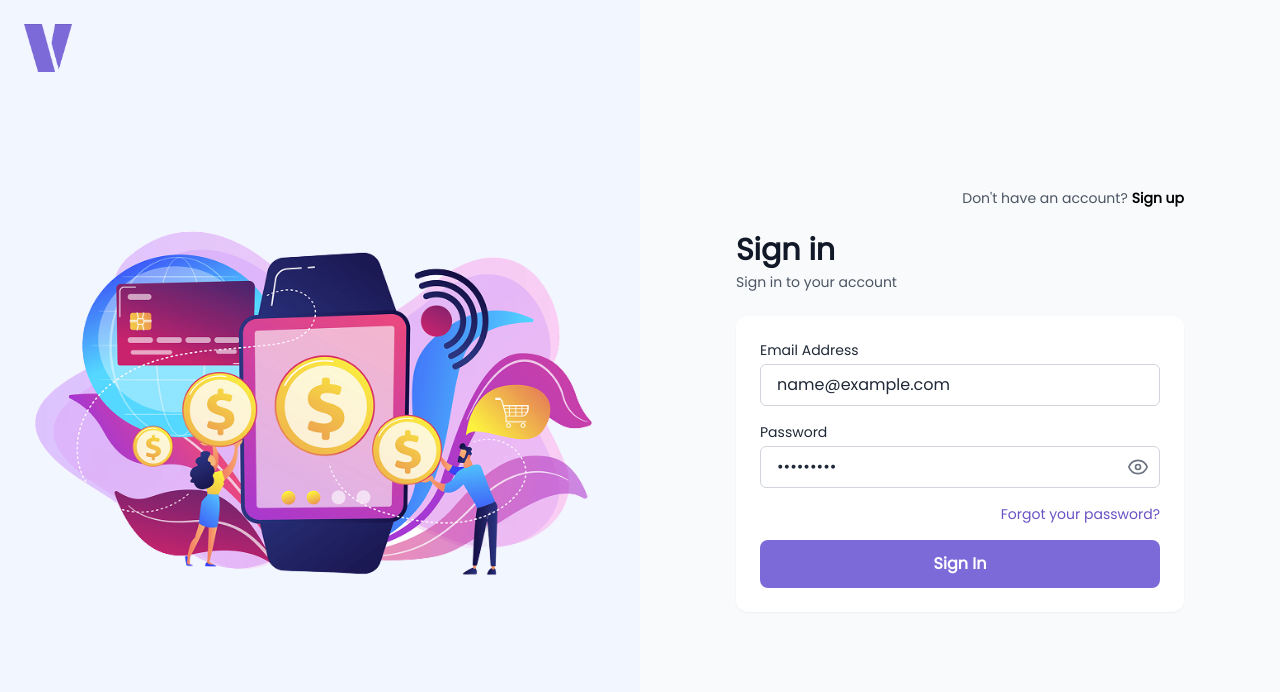
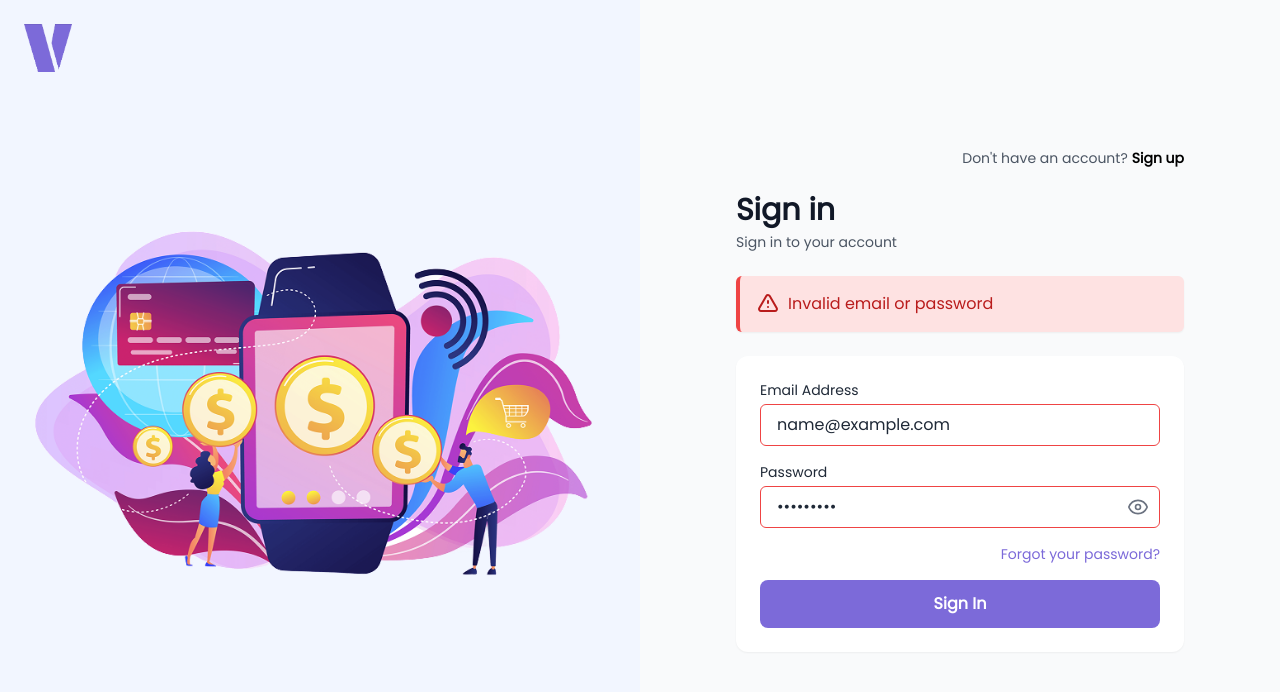
Before and after one commit to evelioexcellenta/Vuluz, a React (Vite) app in the folder client/: page /login in a window 1280 px wide. Both pictures are taken after typing "name@example.com", "Sample123" into the empty fields and a click on the button "Sign In". Shown: the top 692 px of the page. Built offline with nearby package versions, Linux system fonts and the light colour scheme; no server answers; a web font is replaced by a local one.

Commit message:
Solved web login

```diff
--- a/client/src/pages/Auth/Login.jsx
+++ b/client/src/pages/Auth/Login.jsx
@@ -17,6 +17,8 @@ const Login = () => {
     register,
     handleSubmit,
     formState: { errors },
+    setError: setFormError,
+    clearErrors,
   } = useForm({
     defaultValues: {
       email: "",
@@ -33,11 +35,35 @@ const Login = () => {
   const onSubmit = async (data) => {
     try {
       setError("");
+      clearErrors();
+
       const success = await login(data);
       if (success) navigate(ROUTES.DASHBOARD);
+      else {
+        // Handle case where login returns false but doesn't throw
+        setError("Invalid email or password");
+        highlightErrorFields();
+      }
     } catch (err) {
-      setError(err.message || "Login failed. Please try again.");
+      console.error("Login error:", err);
+
+      // Always display a generic error message for security
+      setError("Invalid email or password");
+      highlightErrorFields();
     }
+  };
+
+  // Helper to highlight both fields for error
+  const highlightErrorFields = () => {
+    setFormError("email", {
+      type: "manual",
+      message: "",
+    });
+
+    setFormError("password", {
+      type: "manual",
+      message: "",
+    });
   };
 
   return (
@@ -75,6 +101,29 @@ const Login = () => {
             <p className="text-gray-600 text-sm">Sign in to your account</p>
           </div>
 
+          {/* PROMINENT ERROR MESSAGE */}
+          {error && (
+            <div className="bg-red-100 border-l-4 border-red-500 text-red-700 p-4 rounded-md shadow-sm">
+              <div className="flex items-center">
+                <svg
+                  xmlns="http://www.w3.org/2000/svg"
+                  className="h-6 w-6 mr-2"
+                  fill="none"
+                  viewBox="0 0 24 24"
+                  stroke="currentColor"
+                >
+                  <path
+                    strokeLinecap="round"
+                    strokeLinejoin="round"
+                    strokeWidth={2}
+                    d="M12 9v2m0 4h.01m-6.938 4h13.856c1.54 0 2.502-1.667 1.732-3L13.732 4c-.77-1.333-2.694-1.333-3.464 0L3.34 16c-.77 1.333.192 3 1.732 3z"
+                  />
+                </svg>
+                <span>{error}</span>
+              </div>
+            </div>
+          )}
+
           <form
             onSubmit={handleSubmit(onSubmit)}
             className="bg-white p-6 space-y-4 shadow-sm rounded-xl"
@@ -87,17 +136,24 @@ const Login = () => {
               <input
                 type="email"
                 placeholder="your@email.com"
+                autoComplete="email"
                 {...register("email", {
                   required: "Email is required",
                   validate: {
                     validEmail: (value) =>
-                      isValidEmail(value) || "Invalid email",
+                      isValidEmail(value) || "Invalid email format",
                   },
                 })}
-                className="w-full px-4 py-2 border border-gray-300 rounded-md focus:outline-none focus:ring-2 focus:ring-primary-500"
+                className={`w-full px-4 py-2 border ${
+                  errors.email ? "border-red-500" : "border-gray-300"
+                } rounded-md focus:outline-none focus:ring-2 ${
+                  errors.email ? "focus:ring-red-500" : "focus:ring-primary-500"
+                }`}
               />
-              {errors.email && (
-                <p className="text-red-500 text-sm">{errors.email.message}</p>
+              {errors.email?.type !== "manual" && errors.email && (
+                <p className="text-red-500 text-sm mt-1">
+                  {errors.email.message}
+                </p>
               )}
             </div>
 
@@ -108,10 +164,17 @@ const Login = () => {
                 <input
                   type={showPassword ? "text" : "password"}
                   placeholder="Enter your password"
+                  autoComplete="current-password"
                   {...register("password", {
                     required: "Password is required",
                   })}
-                  className="w-full px-4 py-2 border border-gray-300 rounded-md focus:outline-none focus:ring-2 focus:ring-primary-500 pr-10"
+                  className={`w-full px-4 py-2 border ${
+                    errors.password ? "border-red-500" : "border-gray-300"
+                  } rounded-md focus:outline-none focus:ring-2 ${
+                    errors.password
+                      ? "focus:ring-red-500"
+                      : "focus:ring-primary-500"
+                  } pr-10`}
                 />
                 <button
                   type="button"
@@ -151,8 +214,8 @@ const Login = () => {
                   )}
                 </button>
               </div>
-              {errors.password && (
-                <p className="text-red-500 text-sm">
+              {errors.password?.type !== "manual" && errors.password && (
+                <p className="text-red-500 text-sm mt-1">
                   {errors.password.message}
                 </p>
               )}
@@ -160,7 +223,7 @@ const Login = () => {
 
             {/* Forgot password */}
             <div className="text-right text-sm">
-              <a href="#" className="text-primary-600 hover:underline">
+              <a href="#" className="text-[#7C6AD9] hover:underline">
                 Forgot your password?
               </a>
             </div>
```
